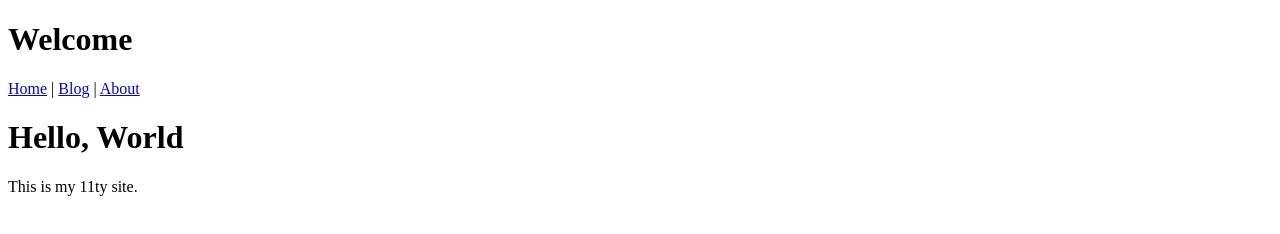
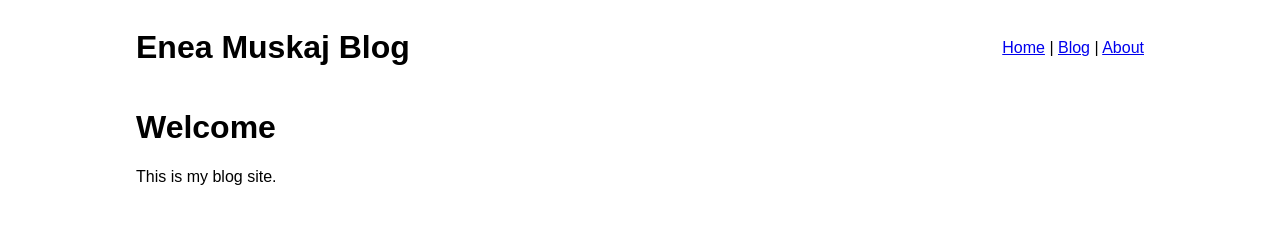
Before and after one commit to eneamuskaj/blog, an Eleventy site: page src/index.md in a window 1280 px wide. Built offline with nearby package versions, Linux system fonts and the light colour scheme; Eleventy itself is replaced by a stand-in of ours; files that its build step writes are made by us from their sources.

Commit message:
fix layout

```diff
--- a/src/_includes/layout.njk
+++ b/src/_includes/layout.njk
@@ -7,7 +7,7 @@
 </head>
 <body>
   <header>
-    <h1>{{ title }}</h1>
+    <h1>Enea Muskaj Blog</h1>
     <nav><a href="/">Home</a> | <a href="/blog/">Blog</a> | <a href="/about">About</a></nav>
   </header>
   <main>
--- a/src/assets/styles.css
+++ b/src/assets/styles.css
@@ -0,0 +1,16 @@
+html, body {
+  overflow: hidden;
+}
+
+body{
+  padding-left: 10%;
+  padding-right: 10%;
+  font-family: arial;
+  box-sizing: border-box;
+}
+
+header {
+  display: flex;
+  justify-content: space-between;
+  align-items: center;
+}
--- a/src/index.md
+++ b/src/index.md
@@ -3,6 +3,6 @@ layout: layout.njk
 title: Welcome
 ---
 
-# Hello, World
+# Welcome
 
-This is my 11ty site.
+This is my blog site.
```
Also changed, not shown: src/_includes/post.njk (+7 -4 lines), src/about.md (+1 -1 lines), .eleventy.js.
